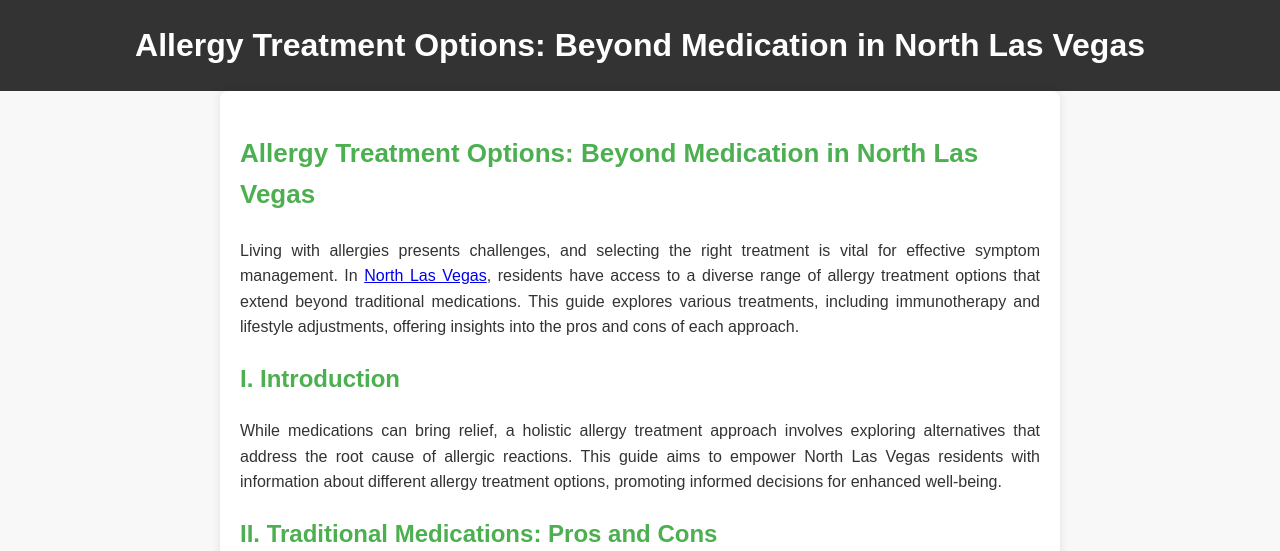
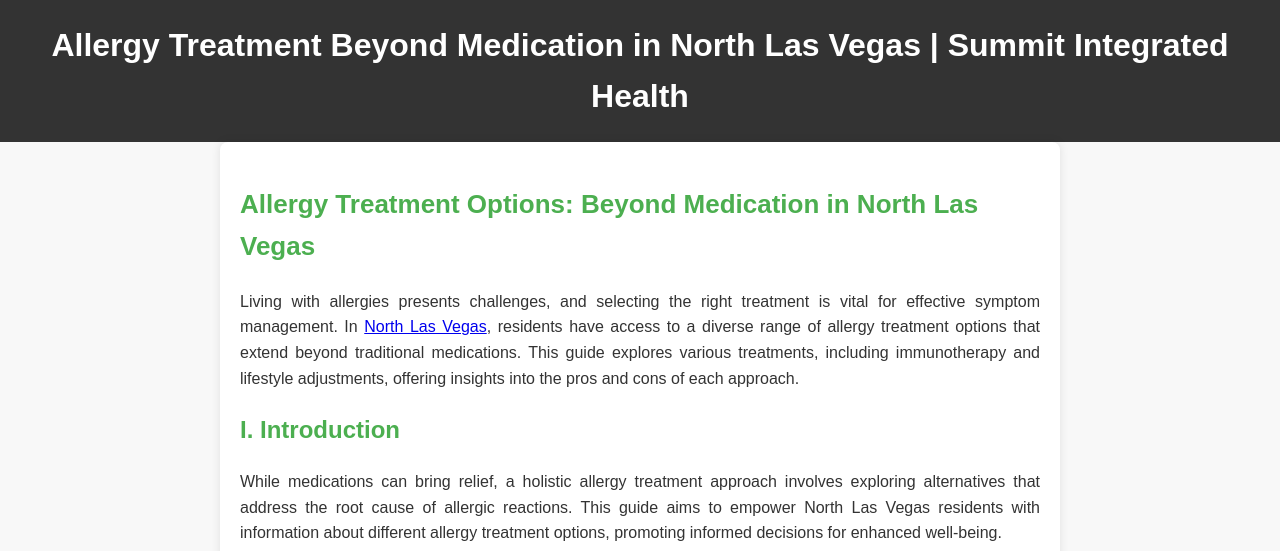
Before and after one commit to samith123456/summithealth.github.io, a plain HTML site: page index.html in a window 1280 px wide. Shown: the top 551 px of the page. Drawn offline with Linux system fonts and the light colour scheme.

Commit message:
Update index.html

```diff
--- a/index.html
+++ b/index.html
@@ -114,7 +114,7 @@
 <body>
 
     <!-- Header Section -->
-<header><h1 dir="ltr"><span>Allergy Treatment Options: Beyond Medication in North Las Vegas</span></h1></header>
+<header><h1 dir="ltr"><span>Allergy Treatment Beyond Medication in North Las Vegas | Summit Integrated Health</span></h1></header>
 <article>
 
 <h1 dir="ltr"><span>Allergy Treatment Options: Beyond Medication in North Las Vegas</span></h1>
```
